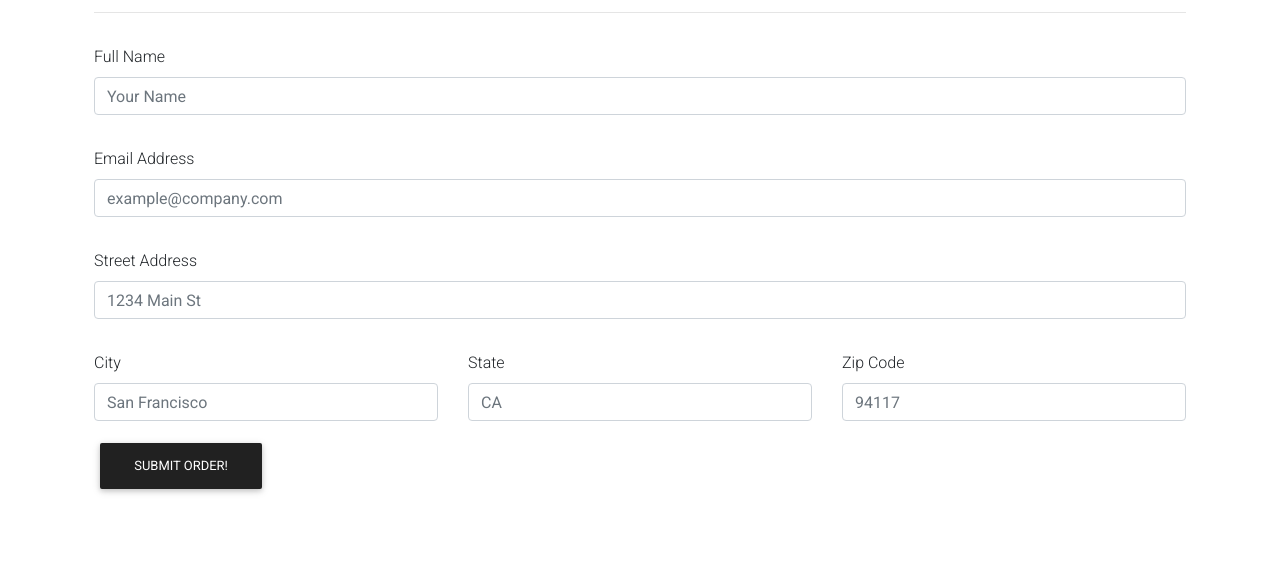
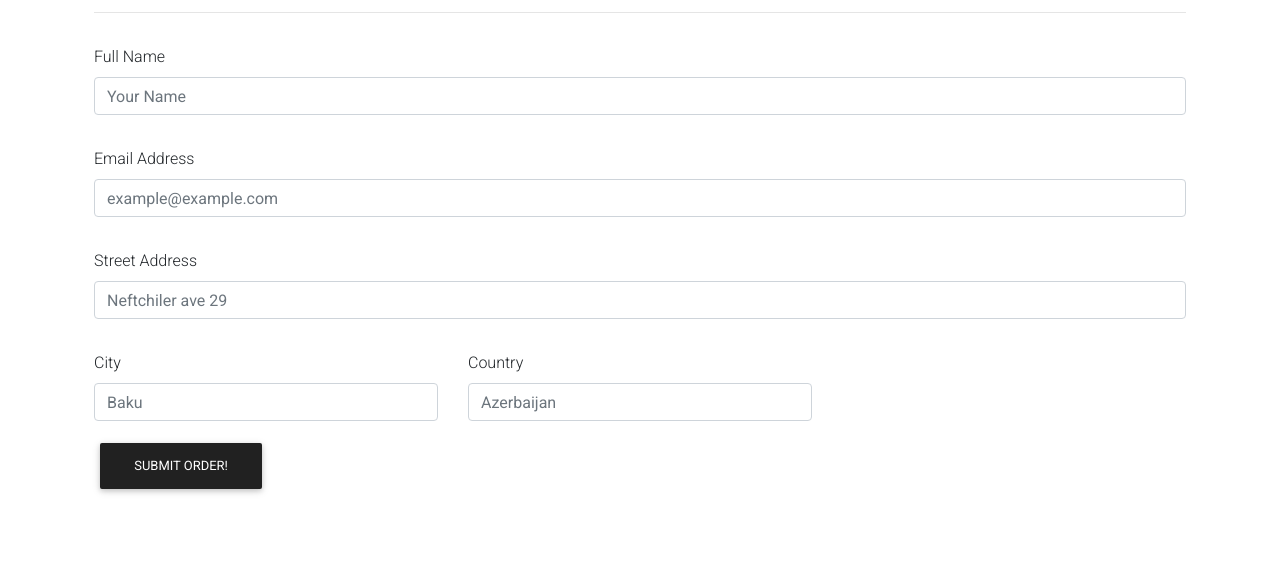
Before and after one commit to lunarinaa/holbertonschool-portfolio_project, a Django app: page /order/ in a window 1280 px wide. Shown: the part 1229-1796 px from the top of the page. Run offline with Django 3.2, Linux system fonts and the light colour scheme; data comes from the database, SQL or seed files in the repository; some libraries are stand-ins or nearby versions.

Commit message:
placeholders updated

```diff
--- a/holbies_bakery/customer/models.py
+++ b/holbies_bakery/customer/models.py
@@ -28,8 +28,7 @@ class OrderModel(models.Model):
     email = models.CharField(max_length=50, blank=True)
     street = models.CharField(max_length=50, blank=True)
     city = models.CharField(max_length=50, blank=True)
-    state = models.CharField(max_length=15, blank=True)
-    zip_code = models.IntegerField(blank=True, null=True)
+    country = models.CharField(max_length=15, blank=True)
     is_paid = models.BooleanField(default=False)
     is_shipped = models.BooleanField(default=False)
 
--- a/holbies_bakery/customer/templates/customer/order.html
+++ b/holbies_bakery/customer/templates/customer/order.html
@@ -97,35 +97,29 @@
 
                 <div class="form-group pt-3">
                     <label for="name">Email Address</label>
-                    <input required class="form-control" type="text" placeholder="example@company.com" name="email" />
+                    <input required class="form-control" type="text" placeholder="example@example.com" name="email" />
                 </div>
 
                 <div class="form-group pt-3">
                     <label for="name">Street Address</label>
-                    <input required class="form-control" type="text" placeholder="1234 Main St" name="street" />
+                    <input required class="form-control" type="text" placeholder="Neftchiler ave 29" name="street" />
                 </div>
 
                 <div class="row">
                     <div class="col-md-4 col-sm-12">
                         <div class="form-group pt-3">
                             <label for="name">City</label>
-                            <input required class="form-control" type="text" placeholder="San Francisco" name="city" />
+                            <input required class="form-control" type="text" placeholder="Baku" name="city" />
                         </div>
                     </div>
 
                     <div class="col-md-4 col-sm-12">
                         <div class="form-group pt-3">
-                            <label for="name">State</label>
-                            <input required class="form-control" type="text" placeholder="CA" name="state" />
+                            <label for="name">Country</label>
+                            <input required class="form-control" type="text" placeholder="Azerbaijan" name="country" />
                         </div>
                     </div>
 
-                    <div class="col-md-4 col-sm-12">
-                        <div class="form-group pt-3">
-                            <label for="name">Zip Code</label>
-                            <input required class="form-control" type="text" placeholder="94117" name="zip" />
-                        </div>
-                    </div>
                 </div>
 
                 <!-- Button trigger modal -->
--- a/holbies_bakery/customer/views.py
+++ b/holbies_bakery/customer/views.py
@@ -41,8 +41,7 @@ class Order(View):
         email = request.POST.get('email')
         street = request.POST.get('street')
         city = request.POST.get('city')
-        state = request.POST.get('state')
-        zip_code = request.POST.get('zip')
+        country = request.POST.get('country')
 
         order_items = {
             'items': []
```
